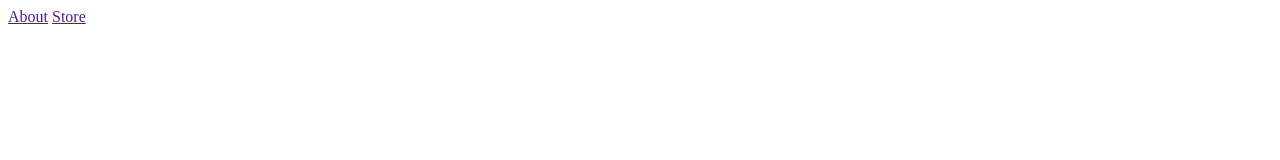
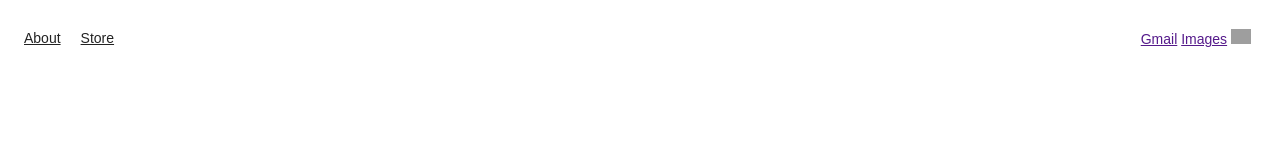
Before and after one commit to breef-droid/google_homepage, a plain HTML site: page index.html in a window 1280 px wide. Drawn offline with Linux system fonts and the light colour scheme; grey boxes are pictures that could not be loaded.

Commit message:
top header styling

```diff
--- a/index.html
+++ b/index.html
@@ -12,7 +12,15 @@
             <a href="" class="top-left">About</a>
             <a href="" class="top-left">Store</a>
             <div class="top-center">
-
+                <div class="top-right">
+                    <div class="top-right-menu">
+                        <a href="" class="gmail">Gmail</a>
+                        <a href="" class="images">Images</a>
+                        <a href="" class="app-selector">
+                            <img src="https://icon-library.com/images/google-menu-icon/google-menu-icon-9.jpg" alt="" width="20">
+                        </a>
+                    </div>
+                </div>
             </div>
         </div>
     </div>
--- a/style.css
+++ b/style.css
@@ -0,0 +1,37 @@
+body{
+    font-size: 14px;
+    font-family: arial, sans-serif;
+}
+
+div.header{
+    display: flex;
+    align-items: center;
+    padding: 6px;
+    height: 60px;
+    flex-shrink: 0;
+    box-sizing: border-box;
+}
+
+a.top-left{
+    margin-left: 15px;
+    display: inline-block;
+    padding: 5px;
+    margin: 0 5px;
+    color: #222;
+}
+
+div.top-center{
+    flex-grow: 1;
+}
+
+div.top-right{
+    padding-left: 0;
+    padding-right: 15px;
+    float: right;
+    justify-content: flex-end;
+    white-space: nowrap;
+}
+
+a.app-selector{
+    line-height: normal;
+}
```
